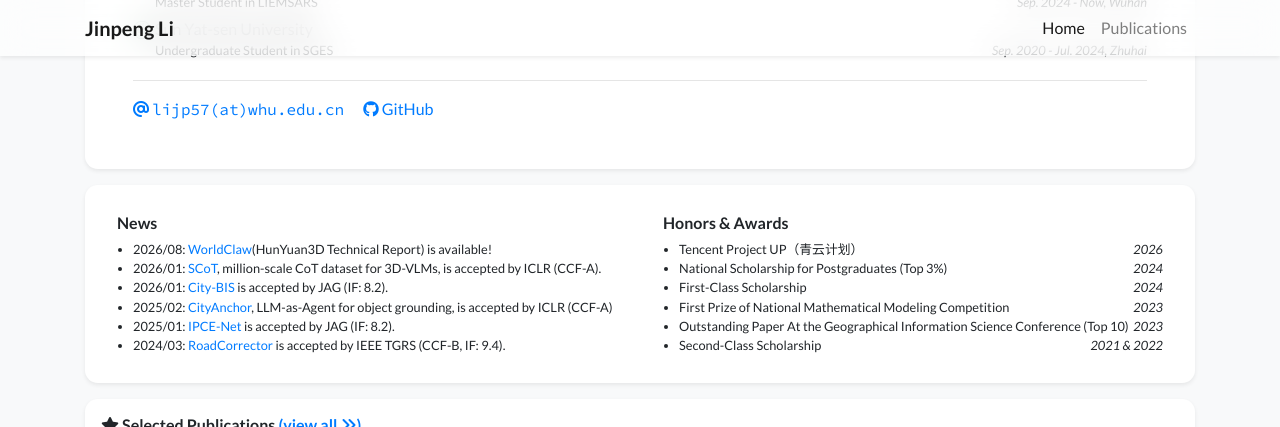
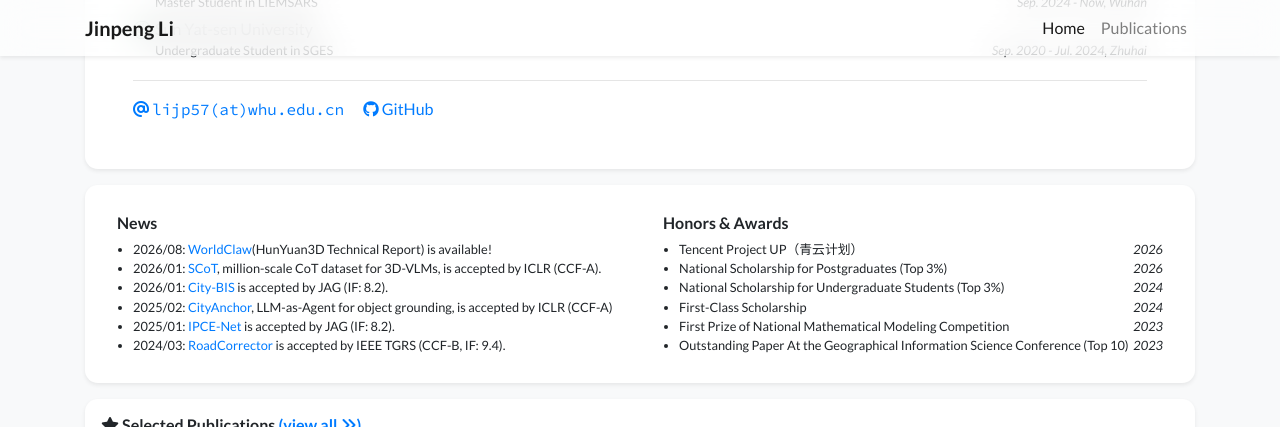
Before and after one commit to Lijp411/Lijp411.github.io, a Jekyll site: the page built from index.html, in a window 1280 px wide and 900 px high, scrolled down 465 px, cut to the strip 0-427 px from the top of the window. Built offline with Jekyll 4.4.1, drawn with Linux system fonts in a browser that asks for light colours; nearby versions of some CDN libraries; a style sheet for code colours, icons or effects is not loaded.

Commit message:
Update profile.yml

```diff
--- a/_data/profile.yml
+++ b/_data/profile.yml
@@ -83,6 +83,8 @@ awards:
 - name: Tencent Project UP（青云计划）
   date: 2026
 - name: National Scholarship for Postgraduates (Top 3%)
+  date: 2026
+- name: National Scholarship for Undergraduate Students (Top 3%)
   date: 2024
 - name: First-Class Scholarship
   date: 2024
@@ -90,5 +92,3 @@ awards:
   date: 2023
 - name: Outstanding Paper At the Geographical Information Science Conference (Top 10)
   date: 2023
-- name: Second-Class Scholarship
-  date: 2021 & 2022
```
